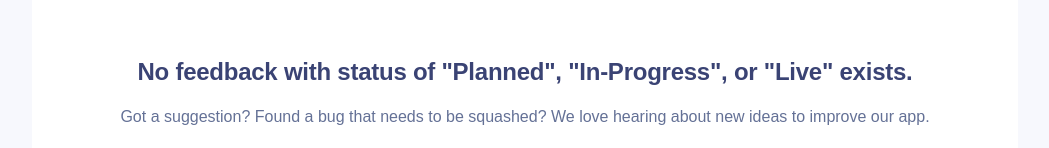
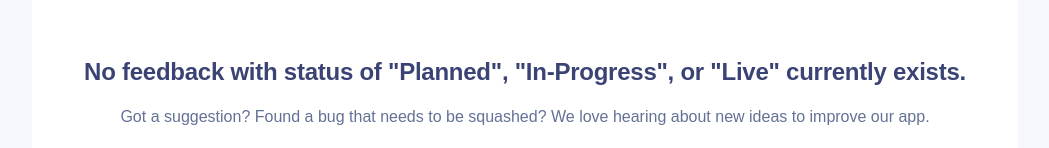
Before and after one commit to ChrisP1108/product-feedback-app, a Vue app: page /roadmap in a window 1280 px wide. Shown: the part 481-629 px from the top of the page, without its empty margins (115-1164 px from the left). Built offline with nearby package versions, Linux system fonts and the light colour scheme; no server answers.

Commit message:
Additional Typo Fix

```diff
--- a/src/components/NoFeedbackOrError.vue
+++ b/src/components/NoFeedbackOrError.vue
@@ -7,7 +7,7 @@
     <div v-if="!error" class="nofeedback-container trans-fade">
         <img src="illustration-empty.svg" alt="No Feedback Items" />
         <h1 :class="[selected && 'fade-text']">{{ status === 'noneOfCategory' ? `No feedback of category "${capitalizer()}"`
-            : status === 'noRoadmaps' ? 'No feedback with status of "Planned", "In-Progress", or "Live" exists.'
+            : status === 'noRoadmaps' ? 'No feedback with status of "Planned", "In-Progress", or "Live" currently exists.'
             : 'There is no feedback yet.'}}</h1>
         <p>Got a suggestion? Found a bug that needs to be squashed?
             We love hearing about new ideas to improve our app.
```
